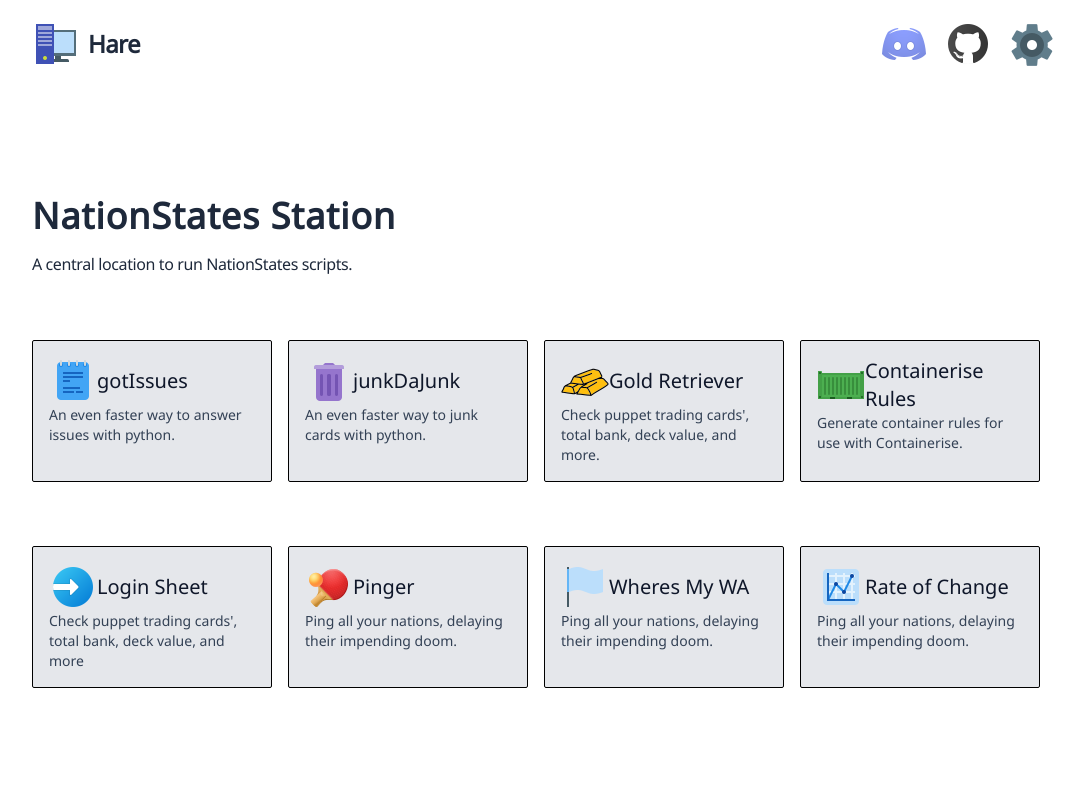
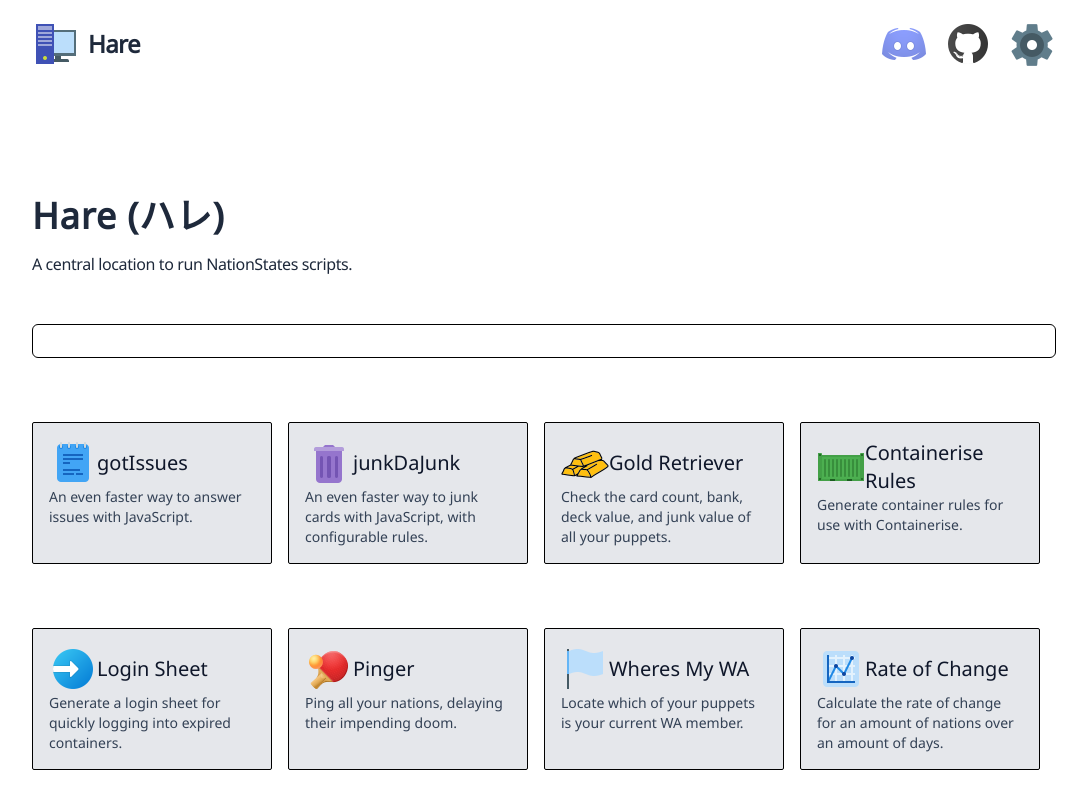
Before and after one commit to Kractero/hare, a SvelteKit app: page / in a window 1280 px wide. Shown: the top 808 px of the page, without its empty margins (96-1183 px from the left). Built offline with nearby package versions, Linux system fonts and the light colour scheme.

Commit message:
add terminal component, minor changes

```diff
--- a/src/component/InputCredentials.svelte
+++ b/src/component/InputCredentials.svelte
@@ -2,21 +2,39 @@
 	export let main: string;
 	export let puppets: string;
 	export let authenticated: boolean;
-    export let password: string = "";
+	export let password: string = '';
 </script>
 
 <div class="flex gap-4 justify-between max-w-lg">
-    <label class="w-24"for="main">User Agent</label>
-    <input required id="main" bind:value={main} class="text-black p-1 max-w-xs rounded-md border border-black dark:border-none" />
+	<label class="w-24" for="main">User Agent</label>
+	<input
+		required
+		id="main"
+		bind:value={main}
+		class="text-right text-black p-2 max-w-xs rounded-md border border-black dark:border-none"
+	/>
 </div>
 <div class="flex gap-4 justify-between max-w-lg">
 	<label class="w-24" for="pup">Puppets</label>
-    <textarea required id="pup" rows="10" bind:value={puppets} class="text-black p-1 w-96 rounded-md border border-black dark:border-none" />
+	<textarea
+		required
+		id="pup"
+		rows="10"
+		bind:value={puppets}
+		class="text-right text-black p-2 w-96 rounded-md border border-black dark:border-none"
+	/>
 </div>
 {#if authenticated}
 	<div class="flex gap-4 justify-between max-w-lg">
 		<label class="w-24" for="main">Password</label>
-        <input id="pass" disabled={puppets.includes(',')} bind:value={password} title={puppets.includes(',') ? "A comma is detected in the puppet list, assuming that format." : ""}
-            class="text-black p-1  max-w-xs rounded-md border border-black dark:border-none disabled:opacity-25" />
+		<input
+			id="pass"
+			disabled={puppets.includes(',')}
+			bind:value={password}
+			title={puppets.includes(',')
+				? 'A comma is detected in the puppet list, assuming that format.'
+				: ''}
+			class="text-right text-black p-2 max-w-xs rounded-md border border-black dark:border-none disabled:opacity-25"
+		/>
 	</div>
 {/if}
--- /dev/null
+++ b/src/component/Terminal.svelte
@@ -0,0 +1,12 @@
+<script lang="ts">
+    export let progress: string[];
+</script>
+
+<pre
+    class="flex-1 p-2 whitespace-pre-wrap bg-black dark:bg-gray-50 text-white dark:text-black font-medium font-mono inline-block">
+    {#if progress && progress[0]}
+        {#each progress as update}
+            <p>{update}</p>
+        {/each}
+    {/if}
+</pre>
--- a/src/lib/download.ts
+++ b/src/lib/download.ts
@@ -1,5 +1,5 @@
 export function handleDownload(filetype: string, files: Array<string> | string, name?: string) {
-    let blob;
+	let blob;
 	if (Array.isArray(files)) {
 		blob = new Blob([files[0]], { type: `text/${filetype}` });
 		urlObject(blob, 'Containerise (Container)');
@@ -11,12 +11,12 @@
 	}
 }
 
-export function urlObject(blob, mode) {
+export function urlObject(blob: Blob | MediaSource, mode: string | undefined) {
 	const url = window.URL.createObjectURL(blob);
 	const link = document.createElement('a');
 	link.href = url;
 	link.download = `${mode}.${
-		['gotIssues', 'Login Sheet', 'junkDaJunk'].includes(mode) ? 'html' : 'txt'
+		mode ? 'html' : 'txt'
 	}`;
 	link.click();
 	window.URL.revokeObjectURL(url);
--- a/src/lib/tools.ts
+++ b/src/lib/tools.ts
@@ -1,8 +1,7 @@
 interface Tool {
 	name: string;
-    slug?: string;
+	slug: string;
 	description: string;
-    category: string;
 }
 
 /*
@@ -12,51 +11,51 @@
 
 export const tools: Array<Tool> = [
 	{
-        "name": "gotIssues",
-        "slug": "gotissues",
-        "description": "An even faster way to answer issues with python.",
-        "category": "cards"
+		name: 'gotIssues',
+		slug: 'gotissues',
+		description: 'An even faster way to answer issues with JavaScript.'
+		// "category": "cards"
 	},
 	{
-        "name": "junkDaJunk",
-        "slug": "junkdajunk",
-        "description": "An even faster way to junk cards with python.",
-        "category": "cards"
+		name: 'junkDaJunk',
+		slug: 'junkdajunk',
+		description: 'An even faster way to junk cards with JavaScript, with configurable rules.'
+		// "category": "cards"
 	},
 	{
-        "name": "Gold Retriever",
-        "slug": "goldretriever",
-        "description": "Check puppet trading cards', total bank, deck value, and more.",
-        "category": "cards"
+		name: 'Gold Retriever',
+		slug: 'goldretriever',
+		description: 'Check the card count, bank, deck value, and junk value of all your puppets.'
+		// "category": "cards"
 	},
 	{
-        "name": "Containerise Rules",
-        "slug": "containerise",
-        "description": "Generate container rules for use with Containerise.",
-        "category": "cards"
+		name: 'Containerise Rules',
+		slug: 'containerise',
+		description: 'Generate container rules for use with Containerise.'
+		// "category": "cards"
 	},
 	{
-        "name": "Login Sheet",
-        "slug": "login",
-        "description": "Check puppet trading cards', total bank, deck value, and more",
-        "category": "cards"
+		name: 'Login Sheet',
+		slug: 'login',
+		description: 'Generate a login sheet for quickly logging into expired containers.'
+		// "category": "cards"
 	},
 	{
-        "name": "Pinger",
-        "slug": "ping",
-        "description": "Ping all your nations, delaying their impending doom.",
-        "category": "cards"
+		name: 'Pinger',
+		slug: 'ping',
+		description: 'Ping all your nations, delaying their impending doom.'
+		// "category": "cards"
 	},
 	{
-        "name": "Wheres My WA",
-        "slug": "whereswa",
-        "description": "Ping all your nations, delaying their impending doom.",
-        "category": "cards"
+		name: 'Wheres My WA',
+		slug: 'whereswa',
+		description: 'Locate which of your puppets is your current WA member.'
+		// "category": "cards"
 	},
 	{
-        "name": "Rate of Change",
-        "slug": "roc",
-        "description": "Ping all your nations, delaying their impending doom.",
-        "category": "cards"
+		name: 'Rate of Change',
+		slug: 'roc',
+		description: 'Calculate the rate of change for an amount of nations over an amount of days.'
+		// "category": "cards"
 	}
-]
+];
--- a/src/routes/+page.svelte
+++ b/src/routes/+page.svelte
@@ -1,14 +1,29 @@
 <script>
-	import { tools } from "$lib/tools";
-import Tool from "../component/Tool.svelte";
+	import { tools } from '$lib/tools';
+	import Tool from '../component/Tool.svelte';
+	let searchTerm = '';
+</script>
 
-</script>
-<div class="w-[1024px] max-w-5xl">
-    <h1 class="text-textprimary font-bold tracking-wide text-4xl mb-4">NationStates Station</h1>
-    <p class="font-extralight tracking-tight">A central location to run NationStates scripts.</p>
+<div class="w-[1024px] max-w-5xl mb-12">
+	<h1 class="text-textprimary font-bold tracking-wide text-4xl mb-4">Hare (ハレ)</h1>
+	<p class="font-extralight tracking-tight">A central location to run NationStates scripts.</p>
 </div>
+
+<input
+	bind:value={searchTerm}
+	class="text-black p-1 w-auto rounded-md border border-black dark:border-none"
+/>
+
 <div class="grid grid-cols-4">
-    {#each tools as tool}
-        <Tool slug={tool.slug} tool={tool.name} description={tool.description} />
-    {/each}
+	{#each tools.filter((project) => {
+		if (searchTerm) {
+			return project.description.toLowerCase().includes(searchTerm.toLowerCase()) || project.name
+					.toLowerCase()
+					.includes(searchTerm.toLowerCase());
+		} else {
+			return project;
+		}
+	}) as tool}
+		<Tool slug={tool.slug} tool={tool.name} description={tool.description} />
+	{/each}
 </div>
--- a/src/routes/tools/[slug]/+page.svelte
+++ /dev/null
@@ -1,15 +0,0 @@
-<script>
-	import { tools } from '$lib/tools';
-	/** @type {import('./$types').PageData} */
-	export let data;
-
-    let credentials = false;
-    tools.forEach(tool => {
-        if (tool.name === data.tool.name) {
-            credentials = tool.credentials
-        }
-    })
-</script>
-
-<h1>{data.tool.name}</h1>
-<p>{credentials}</p>
--- a/src/routes/tools/[slug]/+page.ts
+++ /dev/null
@@ -1,9 +0,0 @@
-import type { PageLoad } from "./$types";
-
-export const load: PageLoad = ({ params }) => {
-    return {
-		tool: {
-			name: params.slug
-		}
-	};
-}
--- a/src/routes/tools/goldretriever/+page.svelte
+++ b/src/routes/tools/goldretriever/+page.svelte
@@ -6,6 +6,7 @@
 	import { parser, sleep } from '../../../globals';
 	import { sort } from '$lib/sortFunctionString';
 	import { style } from '$lib/sortFunctionString';
+	import Terminal from '../../../component/Terminal.svelte';
 	const abortController = new AbortController();
 	let progress: Array<string> = [];
 	let main = '';
@@ -113,12 +114,5 @@
 			</button>
 		</div>
 	</form>
-	<pre
-		class="flex-1 p-2 whitespace-pre-wrap bg-black dark:bg-gray-50 text-white dark:text-black font-medium font-mono inline-block">
-        {#if progress && progress[0]}
-			{#each progress as update}
-				<p>{update}</p>
-			{/each}
-		{/if}
-    </pre>
+	<Terminal bind:progress={progress} />
 </div>
--- a/src/routes/tools/gotissues/+page.svelte
+++ b/src/routes/tools/gotissues/+page.svelte
@@ -4,6 +4,7 @@
 	import { onDestroy, onMount } from 'svelte';
 	import InputCredentials from '../../../component/InputCredentials.svelte';
 	import { parser, sleep } from '../../../globals';
+	import Terminal from '../../../component/Terminal.svelte';
 	const abortController = new AbortController();
 	let progress: Array<string> = [];
 	let main = '';
@@ -126,12 +127,5 @@
 			</button>
 		</div>
 	</form>
-	<pre
-		class="flex-1 p-2 whitespace-pre-wrap bg-black dark:bg-gray-50 text-white dark:text-black font-medium font-mono inline-block">
-        {#if progress && progress[0]}
-			{#each progress as update}
-				<p>{update}</p>
-			{/each}
-		{/if}
-    </pre>
+	<Terminal bind:progress={progress} />
 </div>
--- a/src/routes/tools/junkdajunk/+page.svelte
+++ b/src/routes/tools/junkdajunk/+page.svelte
@@ -4,6 +4,7 @@
 	import { handleDownload } from '$lib/download';
 	import { htmlContent } from '$lib/htmlContent';
 	import InputCredentials from '../../../component/InputCredentials.svelte';
+	import Terminal from '../../../component/Terminal.svelte';
 	const abortController = new AbortController();
 	let progress: Array<string> = [];
 	let main = '';
@@ -262,12 +263,5 @@
 			</button>
 		</div>
 	</form>
-	<pre
-		class="flex-1 p-2 whitespace-pre-wrap bg-black dark:bg-gray-400 text-white dark:text-black font-medium font-mono inline-block">
-        {#if progress && progress[0]}
-			{#each progress as update}
-				<p>{update}</p>
-			{/each}
-		{/if}
-    </pre>
+	<Terminal bind:progress={progress} />
 </div>
--- a/src/routes/tools/login/+page.svelte
+++ b/src/routes/tools/login/+page.svelte
@@ -4,6 +4,7 @@
 	import { nsIterator } from '$lib/txtIterator';
 	import { onMount } from 'svelte';
 	import InputCredentials from '../../../component/InputCredentials.svelte';
+	import Terminal from '../../../component/Terminal.svelte';
 	let progress: Array<string> = [];
 	let puppets = '';
 	let main = '';
@@ -34,10 +35,5 @@
 			</button>
 		</div>
 	</form>
-	<pre
-		class="flex-1 p-2 whitespace-pre-wrap bg-black dark:bg-gray-50 text-white dark:text-black font-medium font-mono inline-block">
-        {#if content && content[0]}
-			<p>{content}</p>
-		{/if}
-    </pre>
+	<Terminal bind:progress={progress} />
 </div>
```
Lines whose indentation alone changed are shown as unchanged.
